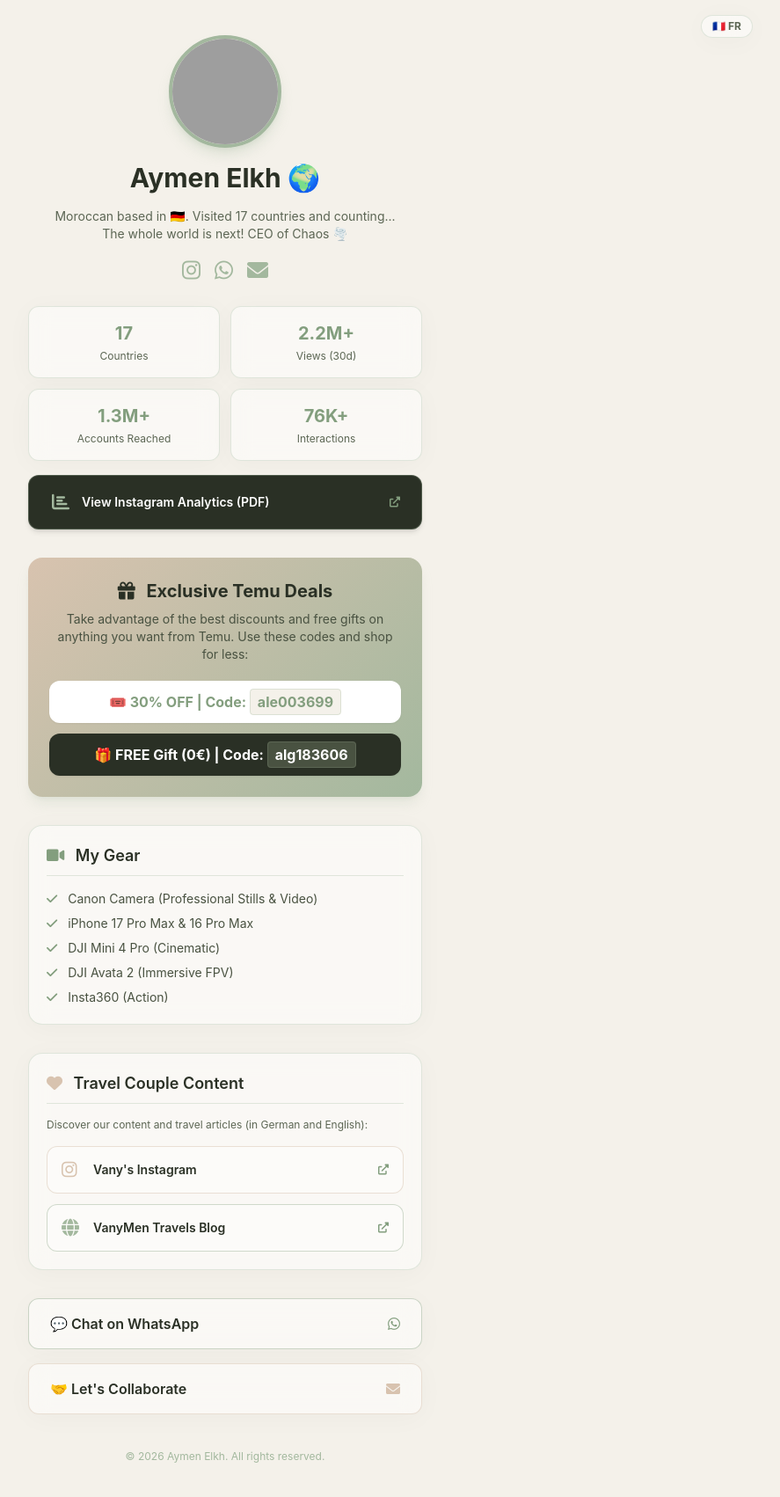
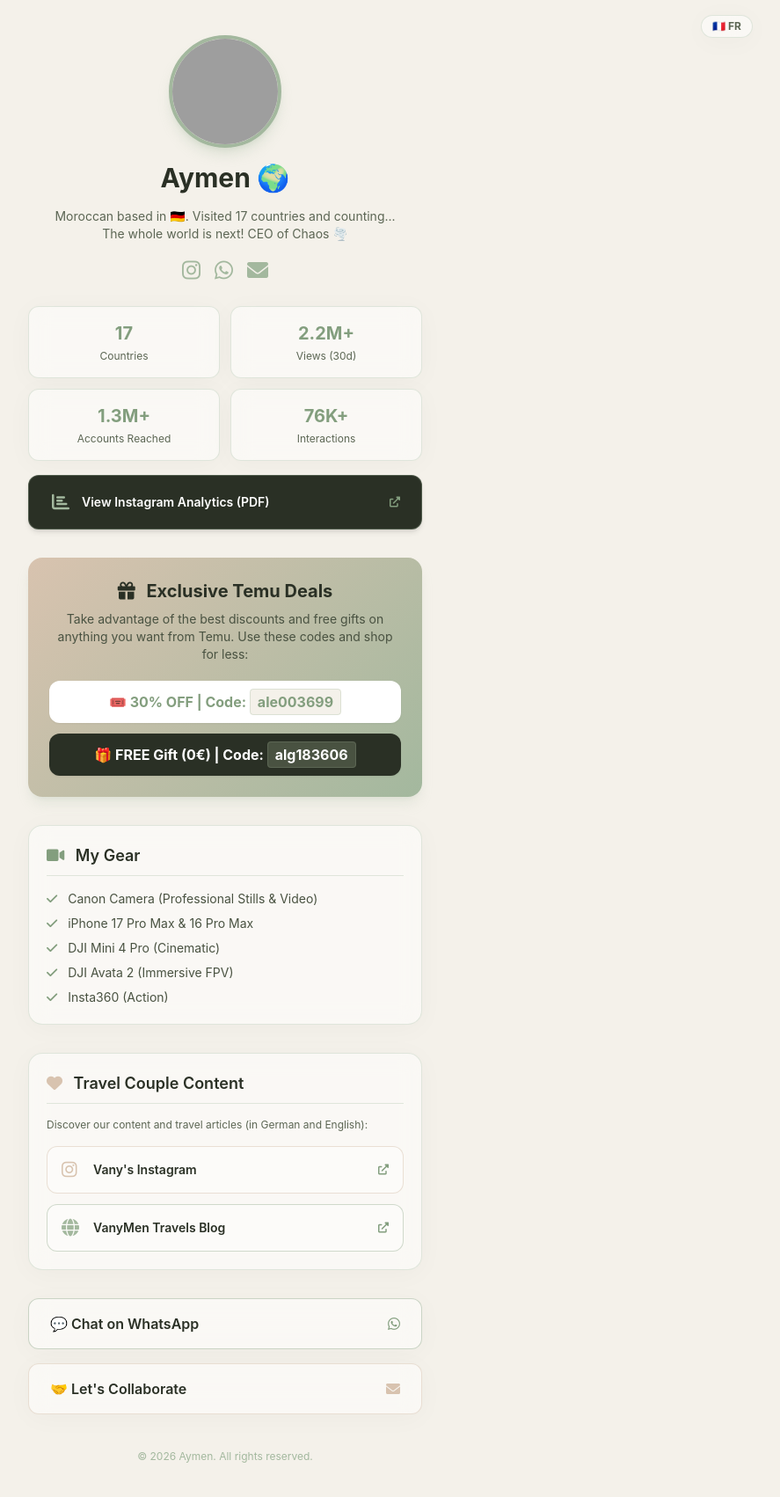
Before and after one commit to aymenelkh/aymen-portfolio, a plain HTML site: page index.html in a window 1280 px wide. Shown: the whole page at 88% size, without its empty margins (384-1271 px from the left). Drawn offline with nearby package versions, Linux system fonts and the light colour scheme; grey boxes are pictures that could not be loaded.

Commit message:
Update index.html

```diff
--- a/index.html
+++ b/index.html
@@ -25,39 +25,39 @@
 </head>
 <body class="min-h-screen flex flex-col items-center py-10 px-4 relative">
 
-    <!-- Toast Notification (Message Box) -->
+    <!-- Varsel (Meldingsboks) -->
     <div id="toast" class="fixed bottom-5 right-5 bg-[#839e7e] text-white px-4 py-3 rounded-xl shadow-lg transform translate-y-20 opacity-0 transition-all duration-300 z-50 pointer-events-none flex items-center gap-2">
         <i class="fas fa-check-circle"></i> <span id="toast-text">Email copied!</span>
     </div>
 
-    <!-- Language Switcher Button -->
+    <!-- Knapp for språkbytte -->
     <div class="absolute top-4 right-4 md:right-10 z-10">
         <button id="lang-btn" class="glass-card text-xs text-[#5c6654] font-bold py-1 px-3 rounded-full hover:bg-white/80 transition cursor-pointer">
             🇫🇷 FR
         </button>
     </div>
 
-    <!-- Profile Picture & Name -->
+    <!-- Profilbilde og navn -->
     <div class="max-w-md w-full flex flex-col items-center text-center mb-2">
         <img src="https://images.unsplash.com/photo-1506794778202-cad84cf45f1d?auto=format&fit=crop&q=80&w=200&h=200" alt="Aymen Profile" class="w-32 h-32 rounded-full object-cover border-4 border-[#a3b89e] mb-4 shadow-lg shadow-[#a3b89e]/30">
-        <h1 class="text-3xl font-bold mb-2 text-[#2a3025]">Aymen Elkh 🌍</h1>
+        <h1 class="text-3xl font-bold mb-2 text-[#2a3025]">Aymen 🌍</h1>
     </div>
 
     <!-- ============================================== -->
-    <!-- ENGLISH CONTENT SECTION                        -->
+    <!-- ENGELSK INNHOLDSSEKSJON                        -->
     <!-- ============================================== -->
     <div id="content-en" class="w-full flex flex-col items-center max-w-md transition-opacity duration-300">
 
         <p class="text-[#5c6654] mb-4 text-sm px-4 text-center">Moroccan based in 🇩🇪. Visited 17 countries and counting... The whole world is next! CEO of Chaos 🌪️</p>
 
-        <!-- Social Icons -->
+        <!-- Sosiale ikoner -->
         <div class="flex space-x-4 mb-6">
             <a href="https://instagram.com/aymen.elkh" target="_blank" class="text-2xl text-[#a3b89e] hover:text-[#d8c3af] transition"><i class="fab fa-instagram"></i></a>
             <a href="https://wa.me/491738738633" target="_blank" class="text-2xl text-[#a3b89e] hover:text-[#d8c3af] transition"><i class="fab fa-whatsapp"></i></a>
             <a href="#" class="copy-email-btn text-2xl text-[#a3b89e] hover:text-[#d8c3af] transition"><i class="fas fa-envelope"></i></a>
         </div>
 
-        <!-- 4 Stats Section (Updated with PDF Data) -->
+        <!-- Seksjon for statistikk -->
         <div class="w-full grid grid-cols-2 gap-3 mb-4">
             <div class="glass-card p-4 rounded-xl text-center">
                 <h3 class="text-xl font-bold text-[#839e7e]">17</h3>
@@ -77,7 +77,7 @@
             </div>
         </div>
 
-        <!-- Media Kit / PDF Banner (EN) -->
+        <!-- Mediepakke / PDF-banner (EN) -->
         <a href="Untitled%20design.pdf" target="_blank" class="block w-full bg-[#2a3025] hover:bg-[#495241] text-white font-semibold py-4 px-6 rounded-xl text-center transition flex items-center justify-between mb-8 shadow-md border border-[#a3b89e]/30">
             <div class="flex items-center">
                 <i class="fas fa-chart-bar text-[#a3b89e] text-xl w-6"></i>
@@ -86,7 +86,7 @@
             <i class="fas fa-external-link-alt text-xs text-[#839e7e]"></i>
         </a>
 
-        <!-- Temu Deals Section -->
+        <!-- Seksjon for Temu-tilbud -->
         <div class="w-full temu-card p-6 rounded-2xl mb-8 shadow-lg shadow-[#a3b89e]/20 text-center">
             <h2 class="text-xl font-bold text-[#2a3025] mb-2"><i class="fas fa-gift mr-2 text-[#2a3025]"></i> Exclusive Temu Deals</h2>
             <p class="text-sm text-[#495241] mb-5">Take advantage of the best discounts and free gifts on anything you want from Temu. Use these codes and shop for less:</p>
@@ -99,7 +99,7 @@
             </a>
         </div>
 
-        <!-- My Gear Section -->
+        <!-- Seksjon for utstyret mitt -->
         <div class="w-full glass-card p-5 rounded-2xl mb-8">
             <h2 class="text-lg font-semibold border-b border-[#a3b89e]/30 pb-2 mb-4 text-[#2a3025]"><i class="fas fa-video text-[#839e7e] mr-2"></i> My Gear</h2>
             <ul class="text-sm text-[#495241] space-y-2">
@@ -111,7 +111,7 @@
             </ul>
         </div>
 
-        <!-- Travel Couple Section (Vany) -->
+        <!-- Seksjon for reisepar (Vany) -->
         <div class="w-full glass-card p-5 rounded-2xl mb-8">
             <h2 class="text-lg font-semibold border-b border-[#a3b89e]/30 pb-2 mb-4 text-[#2a3025]"><i class="fas fa-heart text-[#d8c3af] mr-2"></i> Travel Couple Content</h2>
             <p class="text-xs text-[#5c6654] mb-4">Discover our content and travel articles (in German and English):</p>
@@ -133,7 +133,7 @@
             </div>
         </div>
 
-        <!-- Other Links Section -->
+        <!-- Seksjon for andre lenker -->
         <div class="w-full space-y-4">
             <a href="https://wa.me/491738738633" target="_blank" class="block w-full glass-card hover:bg-white/80 text-[#2a3025] font-semibold py-4 px-6 rounded-xl text-center transition flex items-center justify-between border border-[#839e7e]/40">
                 <span>💬 Chat on WhatsApp</span>
@@ -146,26 +146,26 @@
         </div>
 
         <div class="mt-10 text-[#a3b89e] text-xs text-center w-full">
-            © 2026 Aymen Elkh. All rights reserved.
+            © 2026 Aymen. All rights reserved.
         </div>
     </div>
 
 
     <!-- ============================================== -->
-    <!-- FRENCH CONTENT SECTION (Hidden by default)     -->
+    <!-- FRANSK INNHOLDSSEKSJON (Skjult som standard)   -->
     <!-- ============================================== -->
     <div id="content-fr" class="hidden w-full flex flex-col items-center max-w-md transition-opacity duration-300">
 
         <p class="text-[#5c6654] mb-4 text-sm px-4 text-center">Marocain basé en 🇩🇪. A visité 17 pays et ce n'est pas fini... Le monde entier est la prochaine étape ! CEO du Chaos 🌪️</p>
 
-        <!-- Social Icons -->
+        <!-- Sosiale ikoner -->
         <div class="flex space-x-4 mb-6">
             <a href="https://instagram.com/aymen.elkh" target="_blank" class="text-2xl text-[#a3b89e] hover:text-[#d8c3af] transition"><i class="fab fa-instagram"></i></a>
             <a href="https://wa.me/491738738633" target="_blank" class="text-2xl text-[#a3b89e] hover:text-[#d8c3af] transition"><i class="fab fa-whatsapp"></i></a>
             <a href="#" class="copy-email-btn text-2xl text-[#a3b89e] hover:text-[#d8c3af] transition"><i class="fas fa-envelope"></i></a>
         </div>
 
-        <!-- 4 Stats Section (Updated with PDF Data) -->
+        <!-- Seksjon for statistikk -->
         <div class="w-full grid grid-cols-2 gap-3 mb-4">
             <div class="glass-card p-4 rounded-xl text-center">
                 <h3 class="text-xl font-bold text-[#839e7e]">17</h3>
@@ -185,7 +185,7 @@
             </div>
         </div>
 
-        <!-- Media Kit / PDF Banner (FR) -->
+        <!-- Mediepakke / PDF-banner (FR) -->
         <a href="Untitled%20design.pdf" target="_blank" class="block w-full bg-[#2a3025] hover:bg-[#495241] text-white font-semibold py-4 px-6 rounded-xl text-center transition flex items-center justify-between mb-8 shadow-md border border-[#a3b89e]/30">
             <div class="flex items-center">
                 <i class="fas fa-chart-pie text-[#a3b89e] text-xl w-6"></i>
@@ -194,7 +194,7 @@
             <i class="fas fa-external-link-alt text-xs text-[#839e7e]"></i>
         </a>
 
-        <!-- Temu Deals Section -->
+        <!-- Seksjon for Temu-tilbud -->
         <div class="w-full temu-card p-6 rounded-2xl mb-8 shadow-lg shadow-[#a3b89e]/20 text-center">
             <h2 class="text-xl font-bold text-[#2a3025] mb-2"><i class="fas fa-gift mr-2 text-[#2a3025]"></i> Offres Exclusives Temu</h2>
             <p class="text-sm text-[#495241] mb-5">Profitez des meilleures réductions et de cadeaux gratuits sur tout ce que vous voulez chez Temu. Utilisez ces codes et achetez à prix réduit :</p>
@@ -207,7 +207,7 @@
             </a>
         </div>
 
-        <!-- My Gear Section -->
+        <!-- Seksjon for utstyret mitt -->
         <div class="w-full glass-card p-5 rounded-2xl mb-8">
             <h2 class="text-lg font-semibold border-b border-[#a3b89e]/30 pb-2 mb-4 text-[#2a3025]"><i class="fas fa-video text-[#839e7e] mr-2"></i> Mon Équipement</h2>
             <ul class="text-sm text-[#495241] space-y-2">
@@ -219,7 +219,7 @@
             </ul>
         </div>
 
-        <!-- Travel Couple Section (Vany) -->
+        <!-- Seksjon for reisepar (Vany) -->
         <div class="w-full glass-card p-5 rounded-2xl mb-8">
             <h2 class="text-lg font-semibold border-b border-[#a3b89e]/30 pb-2 mb-4 text-[#2a3025]"><i class="fas fa-heart text-[#d8c3af] mr-2"></i> Contenu de Couple</h2>
             <p class="text-xs text-[#5c6654] mb-4">Découvrez notre contenu et nos articles de voyage (en allemand et anglais) :</p>
@@ -241,7 +241,7 @@
             </div>
         </div>
 
-        <!-- Other Links Section -->
+        <!-- Seksjon for andre lenker -->
         <div class="w-full space-y-4">
             <a href="https://wa.me/491738738633" target="_blank" class="block w-full glass-card hover:bg-white/80 text-[#2a3025] font-semibold py-4 px-6 rounded-xl text-center transition flex items-center justify-between border border-[#839e7e]/40">
                 <span>💬 Discuter sur WhatsApp</span>
@@ -254,11 +254,11 @@
         </div>
 
         <div class="mt-10 text-[#a3b89e] text-xs text-center w-full">
-            © 2026 Aymen Elkh. Tous droits réservés.
+            © 2026 Aymen. Tous droits réservés.
         </div>
     </div>
 
-    <!-- JAVASCRIPT: Bach ytbdel lougha blama ytcharger l'site -->
+    <!-- JAVASCRIPT: For å bytte språk uten å laste inn siden på nytt -->
     <script>
         const langBtn = document.getElementById('lang-btn');
         const contentEn = document.getElementById('content-en');
@@ -279,7 +279,7 @@
             }
         });
 
-        // Copy Email to Clipboard Logic
+        // Logikk for å kopiere e-post til utklippstavlen
         const copyEmailBtns = document.querySelectorAll('.copy-email-btn');
         const toast = document.getElementById('toast');
         const toastText = document.getElementById('toast-text');
```
